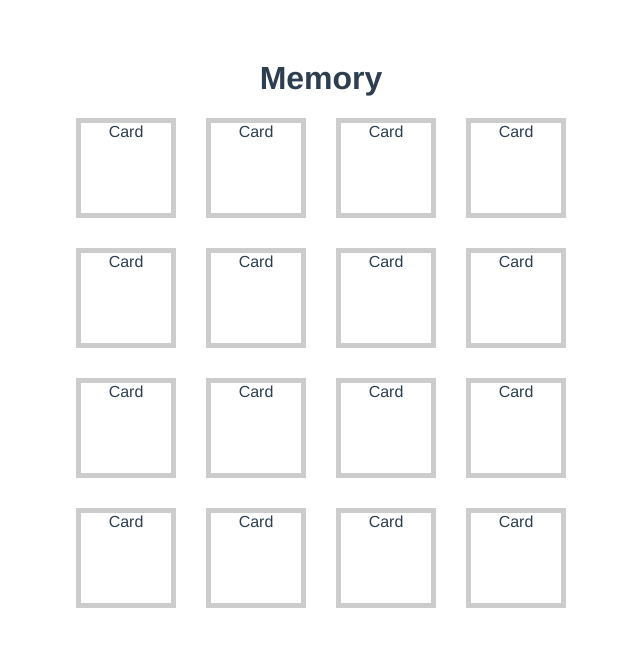
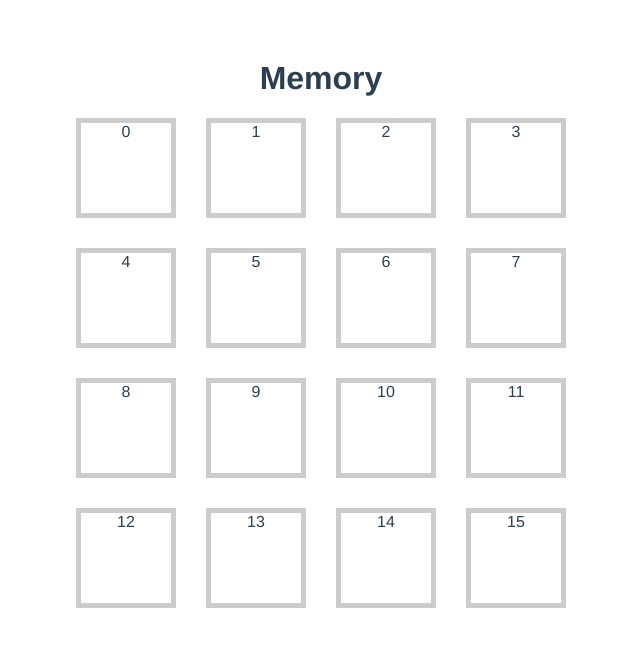
Before and after one commit to Anthonylat09/Memory-Game, a Vue app: page / in a window 1280 px wide. Shown: the top 646 px of the page, without its empty margins (319-959 px from the left). Built offline with nearby package versions, Linux system fonts and the light colour scheme.

Commit message:
refactor: adding value prop to card

```diff
--- a/src/App.vue
+++ b/src/App.vue
@@ -4,7 +4,8 @@
     <CardComponent
       v-for="(card, index) in cardList"
       :key="`card-${index}`"
-      :value="card"/>
+      :value="card"
+    />
   </section>
 </template>
 
--- a/src/components/CardComponent.vue
+++ b/src/components/CardComponent.vue
@@ -1,12 +1,17 @@
 <script>
 export default {
-
+    props: {
+        value: {
+            type: Number,
+            required: true
+        }
+    }
 }
 
 </script>
 
 <template>
     <div class="card">
-        Card
+        {{ value }}
     </div>
 </template>
```
